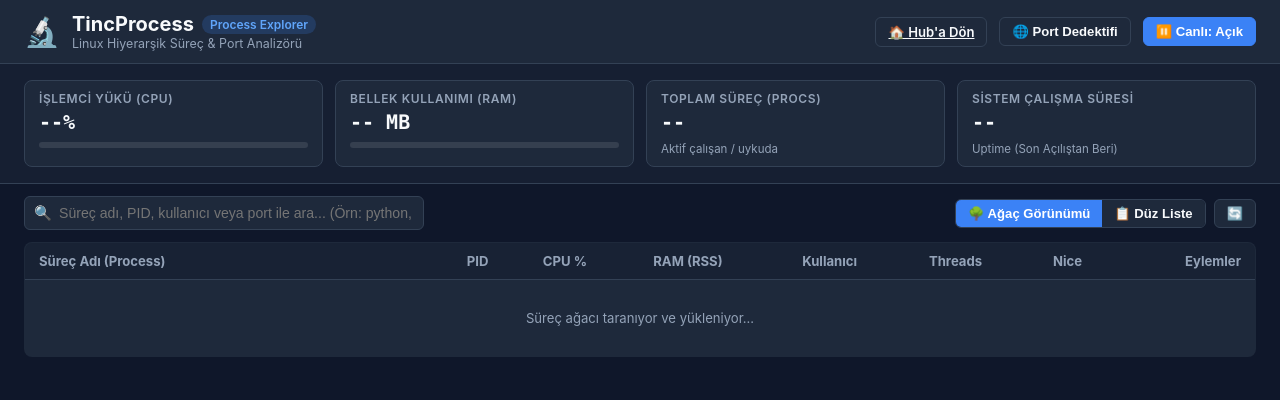
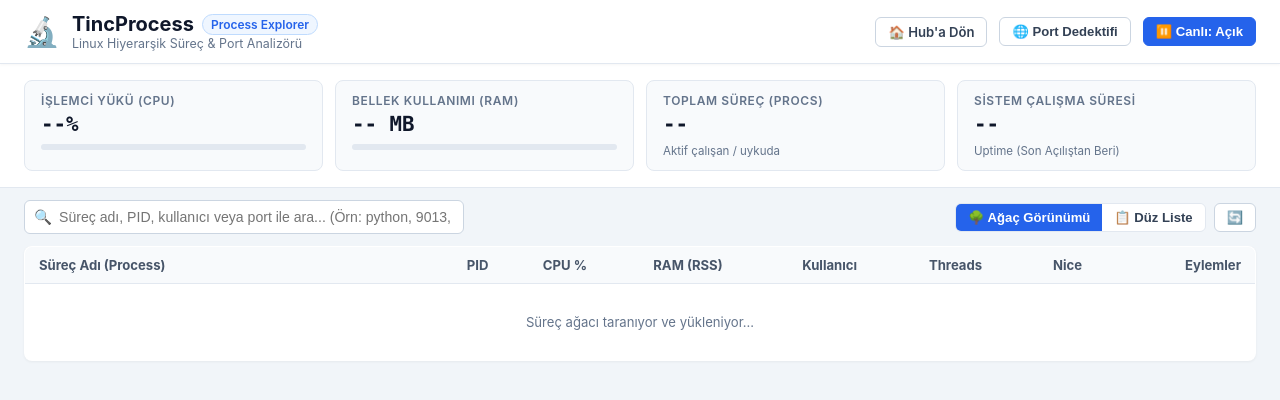
Before and after one commit to mcturan/Tinc-Hub, a plain HTML site: page tincprocess/templates/index.html in a window 1280 px wide. Drawn offline with Linux system fonts and the light colour scheme; no server answers.

Commit message:
style(tincprocess): switch UI from dark theme to clean modern light theme

```diff
--- a/tincprocess/static/css/style.css
+++ b/tincprocess/static/css/style.css
@@ -1,17 +1,18 @@
 :root {
-    --bg-main: #0f172a;
-    --bg-card: #1e293b;
-    --bg-hover: #334155;
-    --border: #334155;
-    --text-main: #f8fafc;
-    --text-muted: #94a3b8;
-    --primary: #3b82f6;
-    --primary-hover: #2563eb;
-    --danger: #ef4444;
-    --danger-hover: #dc2626;
-    --warning: #f59e0b;
-    --success: #10b981;
-    --purple: #8b5cf6;
+    --bg-main: #f1f5f9;
+    --bg-card: #ffffff;
+    --bg-hover: #f8fafc;
+    --border: #e2e8f0;
+    --border-light: #f1f5f9;
+    --text-main: #0f172a;
+    --text-muted: #64748b;
+    --primary: #2563eb;
+    --primary-hover: #1d4ed8;
+    --danger: #dc2626;
+    --danger-hover: #b91c1c;
+    --warning: #d97706;
+    --success: #059669;
+    --purple: #7c3aed;
     --font-mono: ui-monospace, SFMono-Regular, Menlo, Monaco, Consolas, monospace;
 }
 
@@ -41,6 +42,7 @@ body {
     position: sticky;
     top: 0;
     z-index: 100;
+    box-shadow: 0 1px 3px rgba(0, 0, 0, 0.04);
 }
 
 .brand {
@@ -79,18 +81,24 @@ body {
     grid-template-columns: repeat(auto-fit, minmax(180px, 1fr));
     gap: 12px;
     padding: 16px 24px;
-    background: rgba(30, 41, 59, 0.5);
+    background: var(--bg-card);
     border-bottom: 1px solid var(--border);
 }
 
 .stat-box {
-    background: var(--bg-card);
+    background: #f8fafc;
     border: 1px solid var(--border);
     border-radius: 8px;
-    padding: 10px 14px;
+    padding: 12px 16px;
     display: flex;
     flex-direction: column;
     gap: 4px;
+    transition: transform 0.2s ease, box-shadow 0.2s ease;
+}
+
+.stat-box:hover {
+    box-shadow: 0 4px 12px rgba(0, 0, 0, 0.05);
+    transform: translateY(-1px);
 }
 
 .stat-label {
@@ -102,15 +110,16 @@ body {
 }
 
 .stat-value {
-    font-size: 1.25rem;
+    font-size: 1.3rem;
     font-weight: 800;
     font-family: var(--font-mono);
+    color: var(--text-main);
 }
 
 .stat-bar {
     width: 100%;
     height: 6px;
-    background: rgba(255, 255, 255, 0.1);
+    background: #e2e8f0;
     border-radius: 3px;
     overflow: hidden;
     margin-top: 4px;
@@ -136,23 +145,24 @@ body {
 .search-box {
     position: relative;
     flex: 1;
-    max-width: 400px;
+    max-width: 440px;
 }
 
 .search-input {
     width: 100%;
     background: var(--bg-card);
-    border: 1px solid var(--border);
+    border: 1px solid #cbd5e1;
     color: var(--text-main);
     padding: 8px 12px 8px 34px;
     border-radius: 6px;
     font-size: 0.88rem;
     outline: none;
-    transition: border-color 0.2s;
+    transition: border-color 0.2s, box-shadow 0.2s;
 }
 
 .search-input:focus {
     border-color: var(--primary);
+    box-shadow: 0 0 0 3px rgba(37, 99, 235, 0.15);
 }
 
 .search-icon {
@@ -172,8 +182,8 @@ body {
 
 .btn {
     background: var(--bg-card);
-    border: 1px solid var(--border);
-    color: var(--text-main);
+    border: 1px solid #cbd5e1;
+    color: #334155;
     padding: 6px 12px;
     border-radius: 6px;
     font-size: 0.82rem;
@@ -183,15 +193,24 @@ body {
     align-items: center;
     gap: 6px;
     transition: all 0.2s;
+    text-decoration: none;
 }
 
 .btn:hover {
     background: var(--bg-hover);
+    border-color: #94a3b8;
+    color: var(--text-main);
 }
 
 .btn.active {
     background: var(--primary);
     border-color: var(--primary);
+    color: #fff;
+}
+
+.btn.active:hover {
+    background: var(--primary-hover);
+    border-color: var(--primary-hover);
     color: #fff;
 }
 
@@ -203,6 +222,7 @@ body {
 
 .btn-primary:hover {
     background: var(--primary-hover);
+    border-color: var(--primary-hover);
 }
 
 .btn-danger {
@@ -213,6 +233,7 @@ body {
 
 .btn-danger:hover {
     background: var(--danger-hover);
+    border-color: var(--danger-hover);
 }
 
 /* Process Explorer Table */
@@ -230,11 +251,12 @@ body {
     border: 1px solid var(--border);
     border-radius: 8px;
     overflow: hidden;
+    box-shadow: 0 1px 3px rgba(0, 0, 0, 0.05);
 }
 
 .proc-table th {
-    background: #182234;
-    color: var(--text-muted);
+    background: #f8fafc;
+    color: #475569;
     font-weight: 700;
     text-align: left;
     padding: 10px 14px;
@@ -246,21 +268,22 @@ body {
 
 .proc-table th:hover {
     color: var(--text-main);
+    background: #f1f5f9;
 }
 
 .proc-table td {
     padding: 8px 14px;
-    border-bottom: 1px solid rgba(255, 255, 255, 0.05);
+    border-bottom: 1px solid var(--border-light);
     white-space: nowrap;
     vertical-align: middle;
 }
 
 .proc-row:hover {
-    background: rgba(59, 130, 246, 0.08);
+    background: #f8fafc;
 }
 
 .proc-row.selected {
-    background: rgba(59, 130, 246, 0.2) !important;
+    background: #dbeafe !important;
 }
 
 /* Tree Structure Elements */
@@ -290,7 +313,7 @@ body {
 
 .proc-name {
     font-weight: 600;
-    color: #e2e8f0;
+    color: var(--text-main);
 }
 
 .pid-badge {
@@ -300,9 +323,9 @@ body {
 }
 
 .port-badge {
-    background: rgba(59, 130, 246, 0.15);
-    color: #60a5fa;
-    border: 1px solid rgba(59, 130, 246, 0.3);
+    background: #eff6ff;
+    color: var(--primary);
+    border: 1px solid #bfdbfe;
     padding: 2px 6px;
     border-radius: 4px;
     font-family: var(--font-mono);
@@ -318,7 +341,7 @@ body {
     left: 0;
     right: 0;
     bottom: 0;
-    background: rgba(0, 0, 0, 0.75);
+    background: rgba(15, 23, 42, 0.45);
     backdrop-filter: blur(4px);
     display: none;
     align-items: center;
@@ -335,7 +358,7 @@ body {
     max-height: 85vh;
     display: flex;
     flex-direction: column;
-    box-shadow: 0 20px 25px -5px rgba(0, 0, 0, 0.5);
+    box-shadow: 0 20px 25px -5px rgba(0, 0, 0, 0.1), 0 8px 10px -6px rgba(0, 0, 0, 0.1);
     overflow: hidden;
 }
 
@@ -345,11 +368,13 @@ body {
     display: flex;
     justify-content: space-between;
     align-items: center;
+    background: #f8fafc;
 }
 
 .modal-title {
     font-size: 1.1rem;
     font-weight: 700;
+    color: var(--text-main);
     display: flex;
     align-items: center;
     gap: 8px;
@@ -370,7 +395,7 @@ body {
     display: flex;
     justify-content: flex-end;
     gap: 8px;
-    background: rgba(0, 0, 0, 0.2);
+    background: #f8fafc;
 }
 
 .detail-grid {
@@ -388,4 +413,5 @@ body {
 .detail-value {
     font-family: var(--font-mono);
     word-break: break-all;
+    color: var(--text-main);
 }
--- a/tincprocess/static/js/app.js
+++ b/tincprocess/static/js/app.js
@@ -164,7 +164,7 @@ function createProcessRow(p, depth, hasChildren, isCollapsed) {
         const leaf = document.createElement('span');
         leaf.className = 'tree-toggle';
         leaf.innerText = '•';
-        leaf.style.color = '#475569';
+        leaf.style.color = '#94a3b8';
         tdName.appendChild(leaf);
     }
 
--- a/tincprocess/templates/index.html
+++ b/tincprocess/templates/index.html
@@ -15,7 +15,7 @@
             <div>
                 <div class="brand-title">
                     TincProcess
-                    <span style="font-size:0.75rem; background:rgba(59,130,246,0.2); color:#60a5fa; padding:2px 8px; border-radius:12px; font-weight:600;">Process Explorer</span>
+                    <span style="font-size:0.75rem; background:#eff6ff; color:#2563eb; border:1px solid #bfdbfe; padding:2px 8px; border-radius:12px; font-weight:600;">Process Explorer</span>
                 </div>
                 <div class="brand-subtitle">Linux Hiyerarşik Süreç & Port Analizörü</div>
             </div>
```
